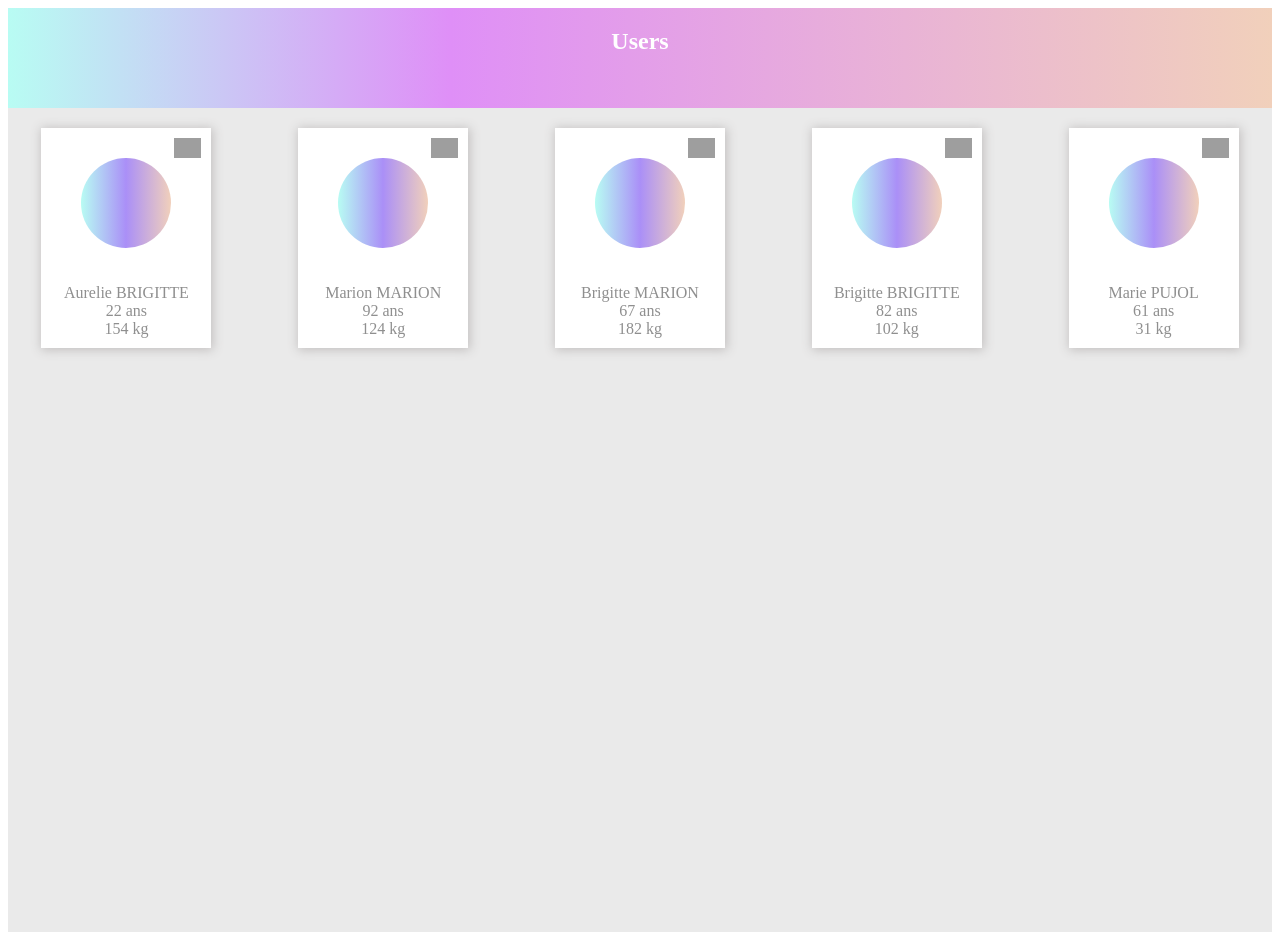
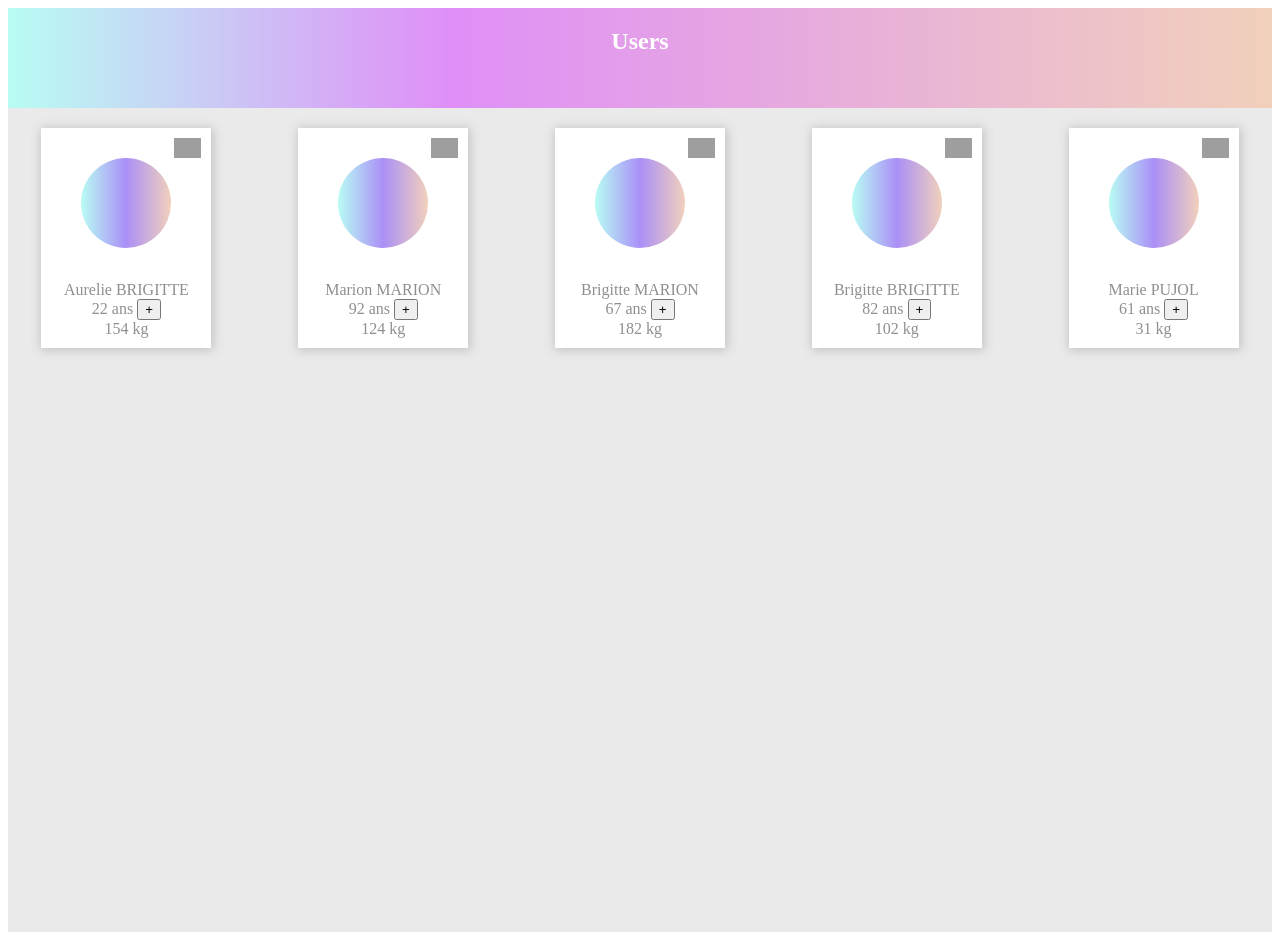
Before and after one commit to Marion-tech/Angular-userdatabase, an Angular app: page / in a window 1280 px wide. Built offline with nearby package versions, Linux system fonts and the light colour scheme; grey boxes are pictures that could not be loaded.

Commit message:
Button addAge

```diff
--- a/src/app/app.component.html
+++ b/src/app/app.component.html
@@ -9,13 +9,17 @@
     [ngClass]="{ homonyme: checkHomonyme(user.id) }"
   >
     <div class="body">
-      <div [ngClass]="{'genreF': user.genre === 'F',
-      'genreM': user.genre === 'M'}"></div>
+      <div
+        [ngClass]="{ genreF: user.genre === 'F', genreM: user.genre === 'M' }"
+      ></div>
       <div class="circle"></div>
     </div>
     <div class="footer">
       {{ user.firstname }} {{ user.name }}
-      <div>{{user.age}} ans <br/> {{user.weight}} kg</div>
+      <div>
+        {{ user.age }} ans <button (click)="addAge(user.id)">+</button> <br />
+        {{ user.weight }} kg
+      </div>
     </div>
   </div>
 </div>
--- a/src/app/app.component.ts
+++ b/src/app/app.component.ts
@@ -86,6 +86,14 @@ export class AppComponent {
     console.log(toto);
   }
 
+  public addAge(id: number): void {
+    this.nomprenom.userList.map((user: IUser) => {
+      if (user.id === id) {
+        user.age = user.age + 1;
+      }
+    });
+  }
+
   private training() {
     let example = [1, 2, 3, 3, 4, 4, 5, 8, 9, 9];
     let sansDoublons = [];
```
